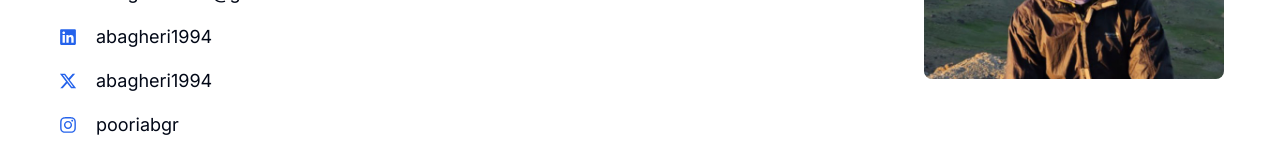
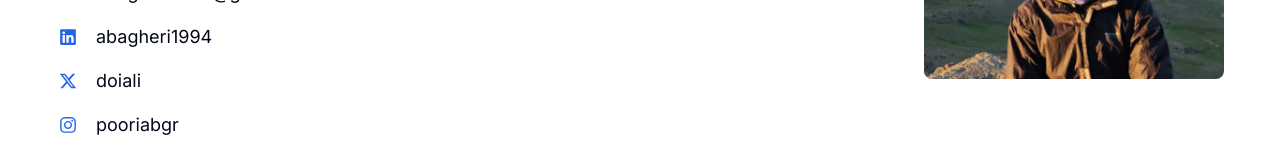
Before and after one commit to doiali/portfolio, a Next.js app: page / in a window 1280 px wide. Shown: the part 333-491 px from the top of the page. Built offline with nearby package versions, Linux system fonts and the light colour scheme.

Commit message:
fix: update X social

```diff
--- a/src/data/socials.ts
+++ b/src/data/socials.ts
@@ -25,8 +25,8 @@ export const contactInfos: ContactInfo[] = [
   },
   {
     name: 'X',
-    value: 'abagheri1994',
-    url: 'https://x.com/abagheri1994',
+    value: 'doiali',
+    url: 'https://x.com/doiali',
     icon: faXTwitter,
   },
   {
```
